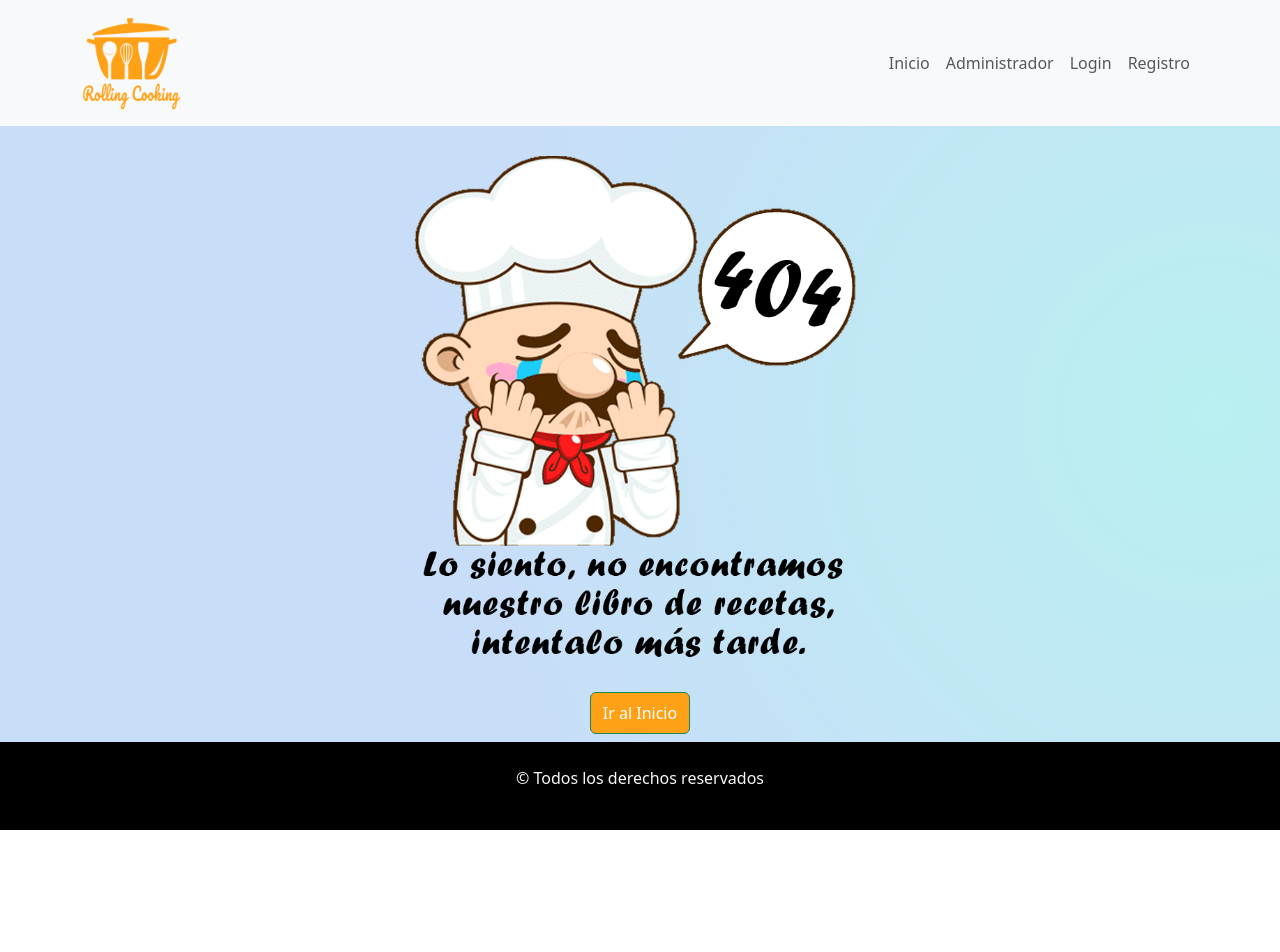
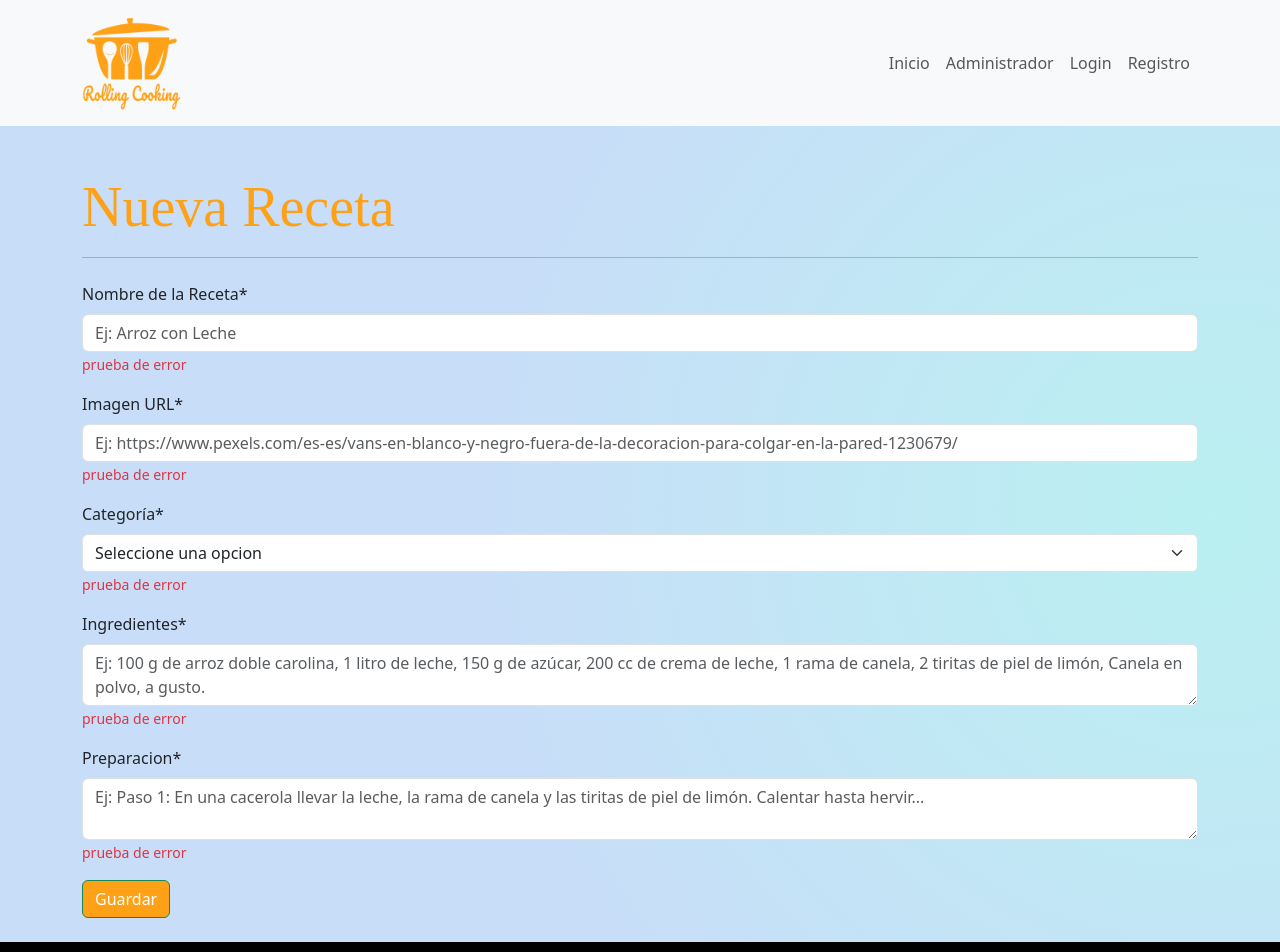
Before and after one commit to Pabmoy25/BlogRecetas-Frontend, a React (Vite) app: page /administrador/crear in a window 1280 px wide. Shown: the top 952 px of the page. Before the commit the page ends 830 px from the top, so only its background shows below. Built offline with nearby package versions, Linux system fonts and the light colour scheme.

Commit message:
Se crea el componente FormularioRecetas y se realiza su maquetado inicial

```diff
--- a/src/App.jsx
+++ b/src/App.jsx
@@ -7,6 +7,7 @@ import { BrowserRouter, Route, Routes } from "react-router-dom";
 import Inicio from "./components/Pages/Inicio";
 import Error404 from "./components/Pages/Error404";
 import Administrador from "./components/Pages/Administrador";
+import FormularioRecetas from "./components/Pages/recetas/FormularioRecetas";
 
 function App() {
   return (
@@ -30,6 +31,13 @@ function App() {
               <Route exact path="/error" element={<Error404></Error404>}></Route>
               <Route path="*" element={<Error404></Error404>}></Route>
             </Route>
+            <Route
+              exact
+              path="/administrador/crear"
+              element={
+                <FormularioRecetas></FormularioRecetas>
+              }
+            ></Route>
           </Routes>
         </section>
 
--- a/src/components/Pages/Administrador.jsx
+++ b/src/components/Pages/Administrador.jsx
@@ -1,5 +1,6 @@
 import { Button, Table } from "react-bootstrap";
 import Receta from "./recetas/Receta";
+import { Link } from "react-router-dom";
 
 
 const Administrador = () => {
@@ -7,9 +8,9 @@ const Administrador = () => {
         <section className="container mainpage">
           <div className="d-flex justify-content-between align-items-center mt-5">
             <h1 className="display-4 titulo-administrador">Recetas</h1>
-            <Button variant="warning">
-             <i className="bi bi-file-earmark-plus"></i>
-            </Button>
+            <Link className="btn btn-primary" to="/administrador/crear">
+          <i className="bi bi-file-earmark-plus"></i>
+        </Link>
           </div>
           <hr />
           <Table responsive striped bordered hover>
--- /dev/null
+++ b/src/components/Pages/recetas/FormularioRecetas.jsx
@@ -0,0 +1,76 @@
+import { Form, Button } from "react-bootstrap";
+
+
+const FormularioRecetas = () => {
+    return (
+        <section className="container mainpage">
+          <h1 className="display-4 mt-5 titulo-administrador">Nueva Receta</h1>
+          <hr />
+
+          <Form className="my-4">
+            <Form.Group className="mb-3" controlId="formNombreProdcuto">
+              <Form.Label>Nombre de la Receta*</Form.Label>
+              <Form.Control
+                type="text"
+                placeholder="Ej: Arroz con Leche"
+              />
+              <Form.Text className="text-danger">
+                prueba de error
+              </Form.Text>
+            </Form.Group>
+
+            <Form.Group className="mb-3" controlId="formImagen">
+              <Form.Label>Imagen URL*</Form.Label>
+              <Form.Control
+                type="text"
+                placeholder="Ej: https://www.pexels.com/es-es/vans-en-blanco-y-negro-fuera-de-la-decoracion-para-colgar-en-la-pared-1230679/"
+              />
+              <Form.Text className="text-danger">
+            prueba de error
+              </Form.Text>
+            </Form.Group>
+            <Form.Group className="mb-3" controlId="formPrecio">
+              <Form.Label>Categoría*</Form.Label>
+              <Form.Select>
+                <option value="">Seleccione una opcion</option>
+                <option value="Infusiones">Postres y Dulces</option>
+                <option value="Batidos">Pastas</option>
+                <option value="dulce">Carnes</option>
+                <option value="salado">Guarniciones</option>
+              </Form.Select>
+              <Form.Text className="text-danger">
+              prueba de error
+              </Form.Text>
+            </Form.Group>
+            <Form.Group className="mb-3" controlId="formImagen">
+              <Form.Label>Ingredientes*</Form.Label>
+              <Form.Control
+                type="text"
+                placeholder="Ej: 100 g de arroz doble carolina, 1 litro de leche, 150 g de azúcar, 200 cc de crema de leche, 1 rama de canela, 2 tiritas de piel de limón, Canela en polvo, a gusto."
+                as="textarea"
+              />
+              <Form.Text className="text-danger">
+            prueba de error
+              </Form.Text>
+            </Form.Group>
+            <Form.Group className="mb-3" controlId="formImagen">
+              <Form.Label>Preparacion*</Form.Label>
+              <Form.Control
+                type="text"
+                placeholder="Ej: Paso 1: En una cacerola llevar la leche, la rama de canela y las tiritas de piel de limón. Calentar hasta hervir..."
+                as="textarea"
+              />
+              <Form.Text className="text-danger">
+            prueba de error
+              </Form.Text>
+            </Form.Group>
+
+            <Button type="submit" variant='success'>
+              Guardar
+            </Button>
+          </Form>
+        </section>
+      );
+    };
+
+export default FormularioRecetas;
```
